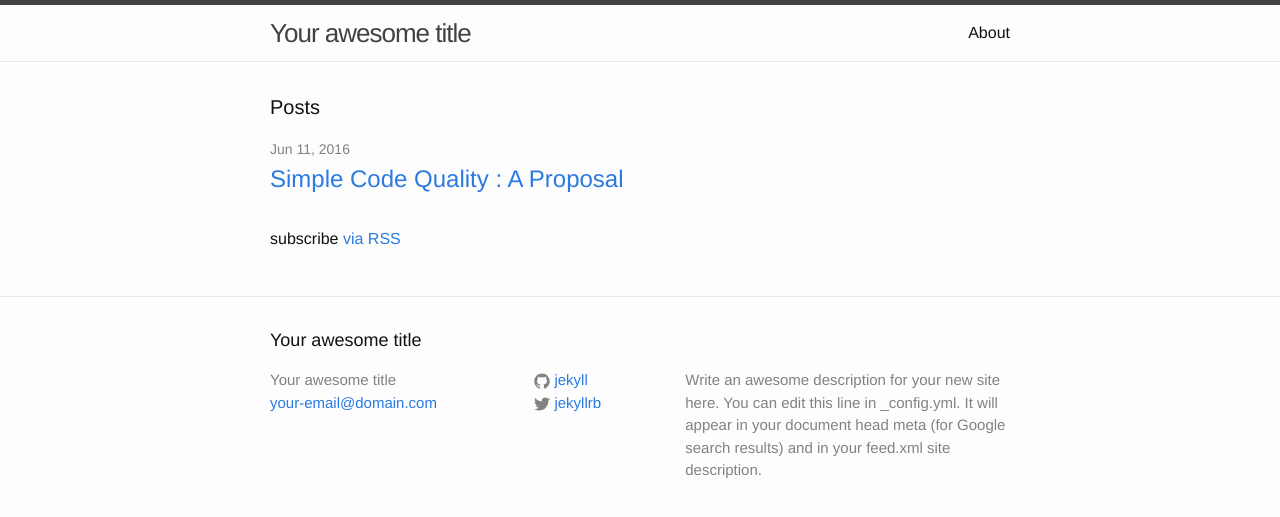
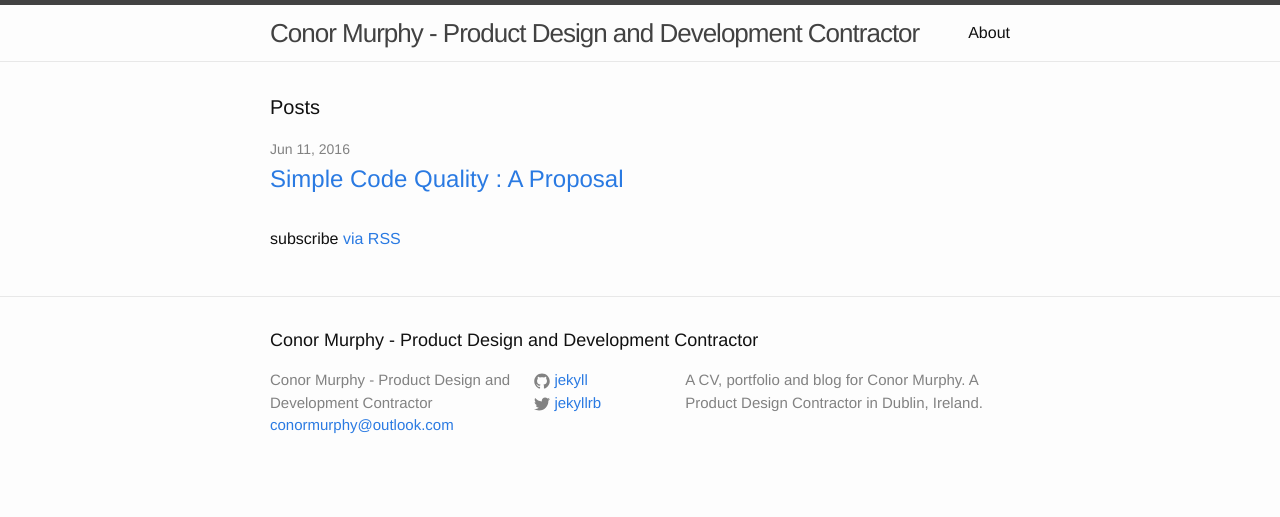
Before and after one commit to conoramurphy-zz/conoramurphy.github.io, a Jekyll site: the page built from index.html, in a window 1280 px wide. Shown: the top 517 px of the page. Built offline with Jekyll 4.4.1, drawn with Linux system fonts in a browser that asks for light colours.

Commit message:
page now live

```diff
--- a/_config.yml
+++ b/_config.yml
@@ -1,19 +1,10 @@
-# Welcome to Jekyll!
-#
-# This config file is meant for settings that affect your whole blog, values
-# which you are expected to set up once and rarely need to edit after that.
-# For technical reasons, this file is *NOT* reloaded automatically when you use
-# 'jekyll serve'. If you change this file, please restart the server process.
-
 # Site settings
-title: Your awesome title
-email: your-email@domain.com
+title: Conor Murphy - Product Design and Development Contractor
+email: conormurphy@outlook.com
 description: > # this means to ignore newlines until "baseurl:"
-  Write an awesome description for your new site here. You can edit this
-  line in _config.yml. It will appear in your document head meta (for
-  Google search results) and in your feed.xml site description.
-baseurl: "" # the subpath of your site, e.g. /blog
-url: "http://yourdomain.com" # the base hostname & protocol for your site
+  A CV, portfolio and blog for Conor Murphy. A Product Design Contractor in Dublin, Ireland.
+baseurl: ""
+url: "http://itsconor.com"
 twitter_username: jekyllrb
 github_username:  jekyll
 
```
